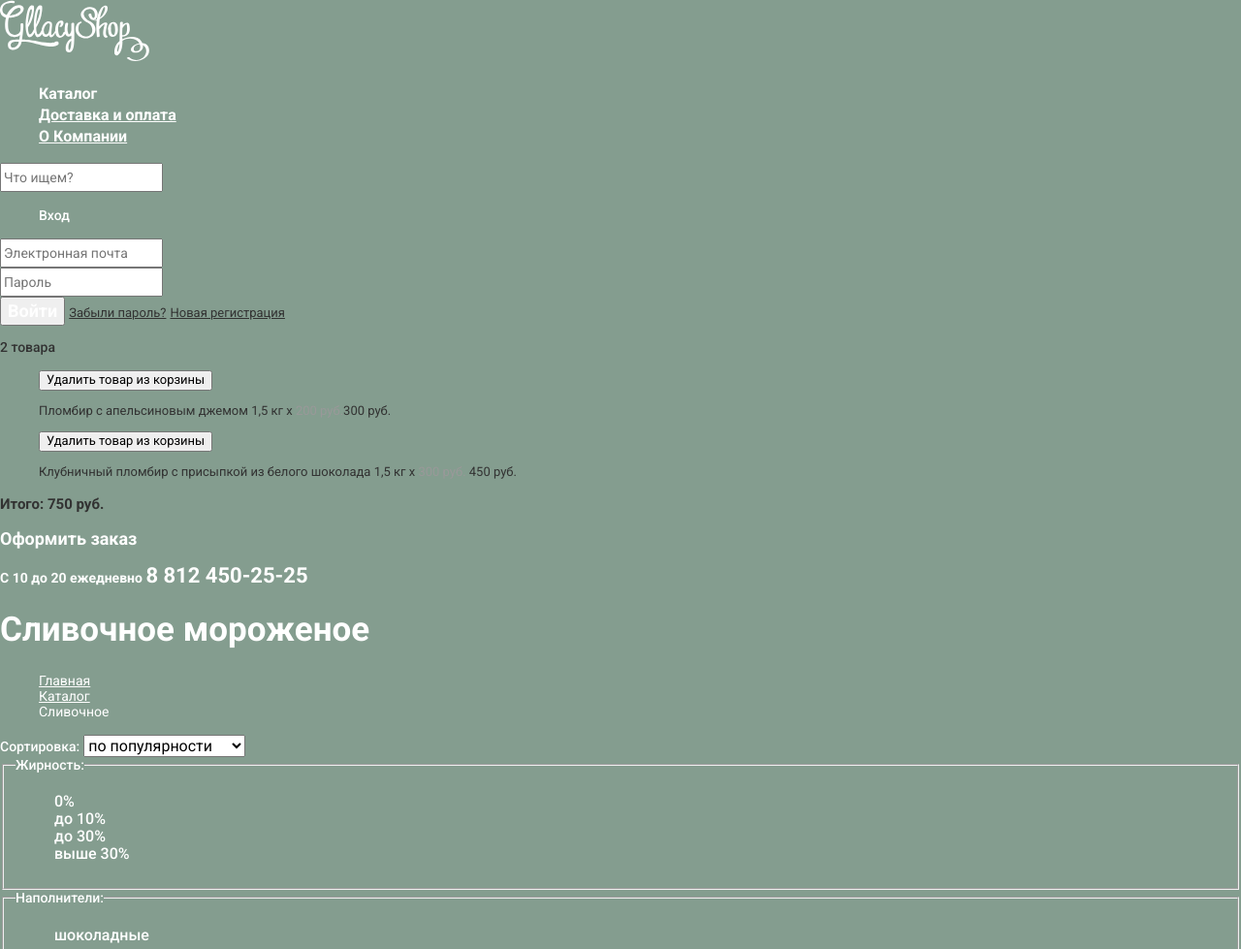
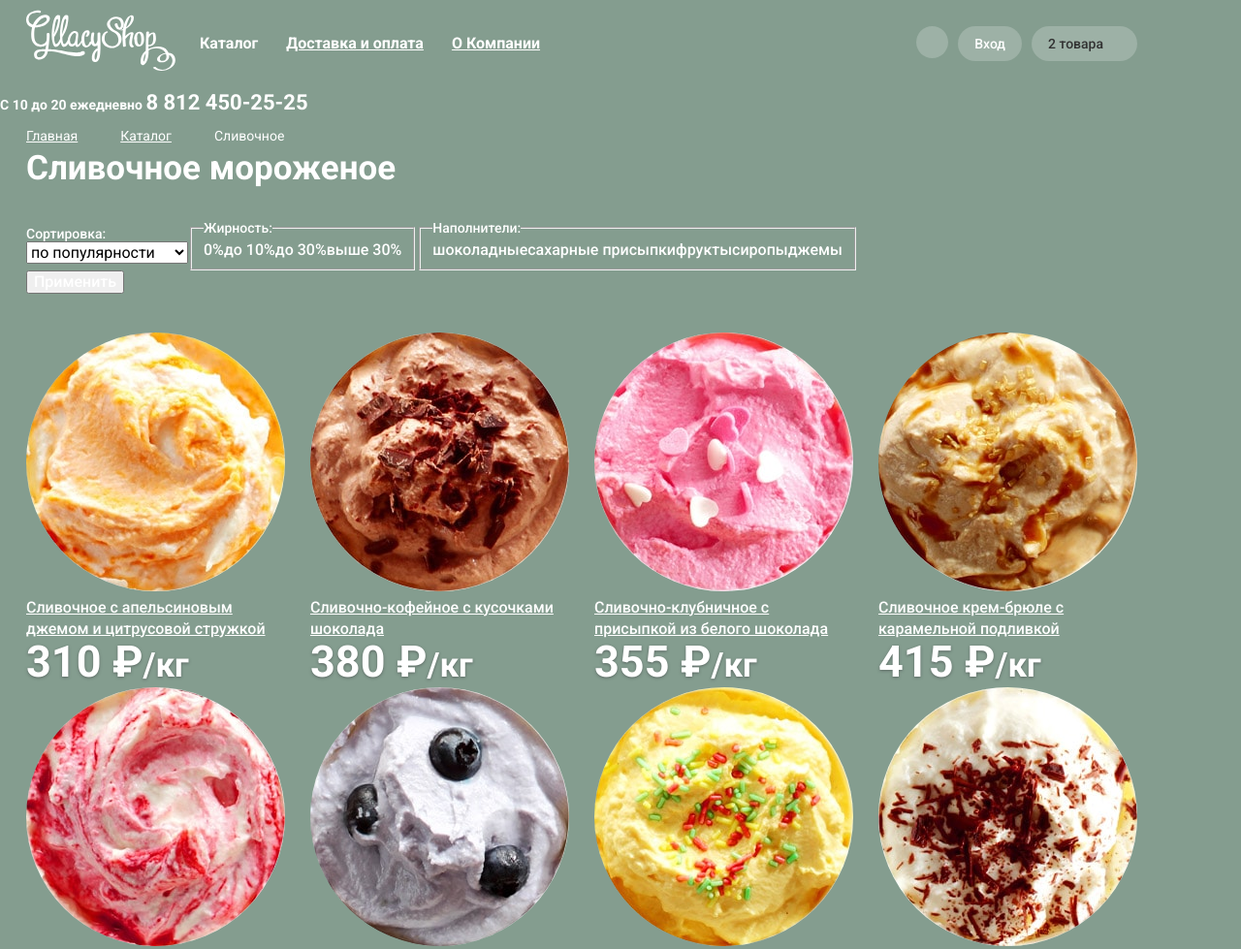
Before and after one commit to alexm515/543115-gllacy, a plain HTML site: page catalog-creamy.html in a window 1280 px wide. Shown: the top 979 px of the page at 97% size. Drawn offline with Linux system fonts and the light colour scheme.

Commit message:
Сетки

```diff
--- a/catalog-creamy.html
+++ b/catalog-creamy.html
@@ -7,18 +7,19 @@
         <link href="css/normalize.css" rel="stylesheet">
         <link href="css/style.css" rel="stylesheet">
     </head>
-    <body>
+    <body class="catalog-creamy-page">
 
         <header class="main-header">
-            <nav class="main-nav">
-                <a class="main-header-logo"><img src="img/logo.svg" width="154" height="64" alt="Логотип Gllacy"></a>
+            <nav class="main-nav container">
+                <a class="logo"><img src="img/logo.svg" width="154" height="64" alt="Логотип Gllacy"></a>
                 <ul class="site-navigation">
                     <li><a class="link header-current-link" href="catalog.html">Каталог</a></li>
                     <li><a class="link" href="order.html">Доставка и оплата</a></li>
                     <li><a class="link" href="about-us">О Компании</a></li>
                 </ul>
 
-                <div class="search-link">
+                <div class="header-wrapper">
+                    <div class="search-link header-wrapper-item">
                     </div>
                     <form class="header-search-form" action="https://echo.htmlacademy.ru" method="post" aria-label="Поиск по сайту">
                         <div class="form-field">
@@ -27,7 +28,7 @@
                         </div>
                     </form>
 
-                <ul class="user-navigation">
+                    <ul class="user-navigation header-wrapper-item">
                         <li class="login-link">Вход</li>
                     </ul>
                     <form class="header-login-form" action="https://echo.htmlacademy.ru" method="post" aria-label="Вход в личный кабинет">
@@ -44,7 +45,7 @@
                         <a class="form-link" href="#">Новая регистрация</a>
                     </form>
 
-                <div class="shop-cart-link shop-cart-full-link">
+                    <div class="shop-cart-link shop-cart-full-link header-wrapper-item">
                         <p>2 товара</p>
                     </div>
                     <section class="shop-cart" aria-label="Корзина">
@@ -61,14 +62,17 @@
                         <p class="total-price">Итого: 750 руб.</p>
                         <a class="button" href=#>Оформить заказ</a>
                     </section>
+                </div>
+            </nav>
+
                 <p class="shedule">
                     С 10 до 20 ежедневно
                     <span class="phone">8 812 450-25-25</span>
                 </p>
-            </nav>
         </header>
 
         <main class="container">
+            <div class="breadcrumbs-wrapper">
                 <h1 class="page-title">Сливочное мороженое</h1>
 
                 <ul class="breadcrumbs">
@@ -76,10 +80,12 @@
                     <li class="breadcrumbs-item"><a href="catalog.html">Каталог</a></li>
                     <li class="breadcrumbs-item bredcrumbs-current">Сливочное</li>
                 </ul>
+            </div>
 
             <section class="filters">
                 <h2 class="visually-hidden">Фильтр товаров</h2>
             <form class="filters-form" action="https://echo.htmlacademy.ru" method="post">
+                <div class="filters-wrapper">
                     <label class="fieldheader" for="filters-sort">Сортировка:</label>
                     <select name="sort" id="filters-sort">
                         <option value="popular" selected>по популярности</option>
@@ -87,6 +93,7 @@
                         <option value="expensive">сначала дорогие</option>
                         <option value="fat-content">по жирности</option>
                     </select>
+                </div>
                 <!--
                 <label for="filters-price">Цена: 100 руб. - 500 руб.</label>
                 <input type="range" name="price" id="filters-price" min="0" max="700" step="100">
--- a/css/style.css
+++ b/css/style.css
@@ -20,10 +20,48 @@ body {
     overflow: hidden;
 }
 
+.container {
+    width: 1146px;
+    margin: 0 27px;
+}
+
+.main-header {
+    width: 100%;
+    padding: 0;
+    margin: 0;
+}
+
+.main-nav {
+    display: flex;
+    align-items: center;
+    margin-top: 10px;
+}
+
 .main-nav .site-navigation,
 .main-nav .site-navigation-submenu,
 .main-nav .user-navigation {
     list-style: none;
+}
+
+.main-nav .logo {
+    margin-right: 25px;
+}
+
+.main-nav .site-navigation {
+    display: flex;
+    flex-wrap: wrap;
+    padding: 0;
+    margin: 0;
+    width: 550px;
+    margin-right: auto;
+}
+
+.site-navigation li {
+    margin-right: 29px;
+}
+
+.main-nav .site-navigation-submenu {
+    display: none;
 }
 
 .link {
@@ -49,11 +87,34 @@ body {
     font-weight: bold;
 }
 
+.main-nav .search-link {
+    width: 33px;
+    height: 33px;
+    border-radius: 50%;
+    background-color: rgba(255, 255, 255, 0.2);
+}
+
+.main-nav .header-search-form {
+    display: none;
+}
+
 .main-nav .login-link,
 .main-nav .shop-cart-link {
     font-size: 14px;
     line-height: 16px;
     font-weight: 500;
+}
+
+.main-nav .user-navigation {
+    display: flex;
+    padding: 0;
+    margin: 0;
+}
+
+.main-nav .login-link {
+    background-color: rgba(255, 255, 255, 0.2);
+    padding: 10px 17px;
+    border-radius: 20px;
 }
 
 .main-nav .login-link:hover {
@@ -68,6 +129,10 @@ body {
     font-weight: normal;
 }
 
+.main-nav .header-login-form {
+    display: none;
+}
+
 .header-login-form .form-link {
     color: #323232;
     font-size: 13px;
@@ -78,6 +143,26 @@ body {
 .header-login-form .form-link:hover,
 .header-login-form .form-link:focus {
     color: #e84d37;
+}
+
+.main-nav .shop-cart-link > p {
+    padding: 0;
+    margin: 0;
+}
+
+.main-nav .shop-cart-link {
+    background-color: rgba(255, 255, 255, 0.2);
+    padding: 10px 17px;
+    padding-right: 35px;
+    border-radius: 20px;
+}
+
+.main-nav .header-wrapper {
+    display: flex;
+}
+
+.main-nav .header-wrapper-item {
+    margin-left: 10px;
 }
 
 .button {
@@ -92,12 +177,12 @@ body {
     color: #fceeec;
 }
 
-.main-nav .shedule {
+.main-header .shedule {
     font-size: 14px;
     line-height: 16px;
 }
 
-.main-nav .phone {
+.main-header .phone {
     font-size: 22px;
     line-height: 24px;
 }
@@ -135,6 +220,11 @@ body {
 
 .promo .promo-list {
     list-style: none;
+    margin: 0;
+    padding: 0;
+    display: flex;
+    justify-content: space-between;
+    margin-bottom: 40px;
 }
 
 .promo .promo-item > h3 {
@@ -165,6 +255,21 @@ body {
 
 .catalog .catalog-list {
     list-style: none;
+    margin: 0;
+    padding: 0;
+    display: flex;
+    flex-wrap: wrap;
+    justify-content: space-between;
+    margin-bottom: 40px;
+}
+
+.catalog-item p {
+    margin: 0;
+    padding: 0;
+}
+
+.catalog-item {
+    width: 267px;
 }
 
 .catalog-item .link {
@@ -211,10 +316,18 @@ body {
     background-image: url("../img/wafer_bg.jpg");
     background-repeat: repeat;
     border-radius: 10px;
+    margin-bottom: 40px;
 }
 
 .features .features-list {
     list-style: none;
+    margin: 0;
+    padding: 0;
+    display: flex;
+    flex-direction: column;
+    flex-wrap: wrap;
+    height: inherit;
+    align-content: space-around;
 }
 
 .features > h2 {
@@ -228,6 +341,13 @@ body {
     color: #323232;
     line-height: 22px;
     font-weight: normal;
+    width: 485px;
+}
+
+.blog-wrapper {
+    display: flex;
+    justify-content: space-between;
+    margin-bottom: 40px;
 }
 
 .blog-item {
@@ -299,19 +419,43 @@ body {
     line-height: 22px;
 }
 
+.main-footer {
+    display: flex;
+    align-items: center;
+    justify-content: space-between;
+}
+
 .main-footer .footer-social,
 .main-footer .footer-links {
     list-style: none;
+    margin: 0;
+    padding: 0;
+    display: flex;
+}
+
+.main-footer .footer-social,
+.main-footer .footer-copyright {
+    width: 267px;
+}
+
+.main-footer .footer-links {
+    flex-direction: column;
+    width: 560px;
+    height: 45px;
+    flex-wrap: wrap;
+    align-content: center;
 }
 
 .main-footer .social-button {
     color: #ffffff;
+    margin-right: 11px;
 }
 
 .footer-links .link {
     font-size: 13px;
     line-height: 18px;
     font-weight: normal;
+
 }
 
 .footer-copyright,
@@ -356,6 +500,10 @@ body {
     color: #323232;
 }
 
+.shop-cart {
+    display: none;
+}
+
 .shop-cart .shop-cart-list {
     list-style: none;
 }
@@ -377,35 +525,63 @@ body {
     line-height: 18px;
 }
 
-.container .page-title {
+.page-title {
     font-size: 35px;
     line-height: 41px;
+    margin: 0;
+    padding: 0;
 }
 
-.container .breadcrumbs {
-    list-style: none;
+.breadcrumbs-wrapper {
+    display: flex;
+    flex-direction: column-reverse;
+    margin-bottom: 33px;
 }
 
-.container .breadcrumbs-item,
-.container .breadcrumbs-item > a {
+.breadcrumbs {
+    list-style: none;
+    margin: 0;
+    padding: 0;
+    display: flex;
+    width: 880px;
+    justify-content: flex-start;
+    margin-bottom: 5px;
+}
+
+.breadcrumbs-item,
+.breadcrumbs-item > a {
     color: #ffffff;
     font-size: 14px;
     line-height: 16px;
     font-weight: normal;
+    margin-right: 22px;
 }
 
-.container .breadcrumbs-item > a:hover,
-.container .breadcrumbs-item > a:focus {
+.breadcrumbs-item > a:hover,
+.breadcrumbs-item > a:focus {
     color: #ffbc9e;
 }
 
 .filters .filters-form {
     line-height: 18px;
     font-weight: 500;
+    display: flex;
+    width: 880px;
+    align-items: center;
+    flex-wrap: wrap;
+    margin-bottom: 40px;
+}
+
+.filters .filters-wrapper {
+    display: flex;
+    flex-direction: column;
 }
 
 .filters-form .fieldset-list {
     list-style: none;
+    margin: 0;
+    padding: 0;
+    display: flex;
 }
 
 .filters-form label {
@@ -430,8 +606,17 @@ body {
     color: #323232;
 }
 
+.catalog-creamy-page .catalog-list {
+    margin-bottom: 80px;
+}
+
 .catalog .pagination-list {
     list-style: none;
+    margin: 0;
+    padding: 0;
+    display: flex;
+    justify-content: flex-end;
+    margin-bottom: 30px;
 }
 
 .catalog .pagination-list a {
@@ -442,6 +627,7 @@ body {
 
 .catalog .pagination-item > a {
     color: #ffffff;
+    margin-left: 21px;
 }
 
 .catalog .pagination-item-current > a {
```
Also changed, not shown: index.html (+16 -9 lines). Lines whose indentation alone changed are shown as unchanged.
